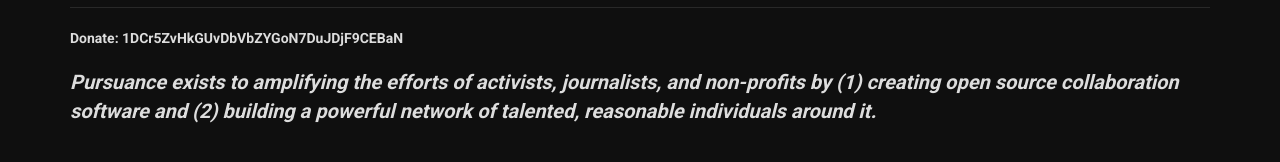
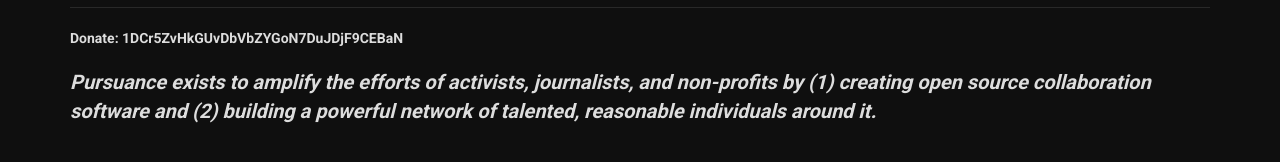
Before and after one commit to PursuanceProject/website, a plain HTML site: page index.html in a window 1280 px wide. Shown: the part 253-415 px from the top of the page. Drawn offline with nearby package versions, Linux system fonts and the light colour scheme.

Commit message:
index.html: Fixed stupid typo (amplifying -> amplify)

```diff
--- a/index.html
+++ b/index.html
@@ -25,7 +25,7 @@
 
 <div class="container">
   <div class="description">
-    <p><em><strong>Pursuance exists to amplifying the efforts of activists, journalists, and non-profits by (1) creating open source collaboration software and (2) building a powerful network of talented, reasonable individuals around it.</strong></em></p>
+    <p><em><strong>Pursuance exists to amplify the efforts of activists, journalists, and non-profits by (1) creating open source collaboration software and (2) building a powerful network of talented, reasonable individuals around it.</strong></em></p>
 
     <h3>What is Pursuance?</h2>
 
```
